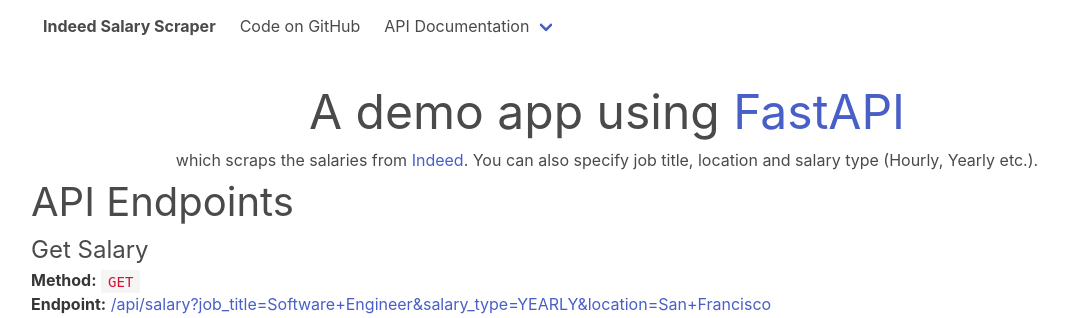
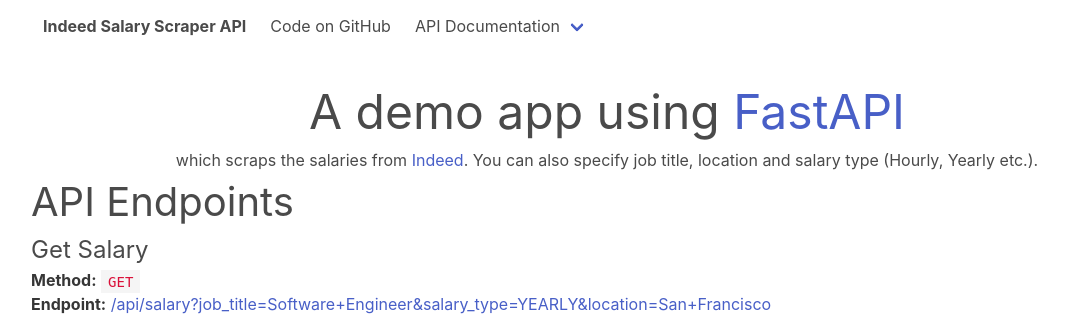
Before and after one commit to sarmadgulzar/indeed-scraper-fastapi, a FastAPI app: page / in a window 1280 px wide. Shown: the top 318 px of the page, without its empty margins (33-1101 px from the left). Run offline with FastAPI, Linux system fonts and the light colour scheme.

Commit message:
Changed title

```diff
--- a/templates/index.html
+++ b/templates/index.html
@@ -6,7 +6,7 @@
     <meta http-equiv="X-UA-Compatible" content="IE=edge">
     <meta name="viewport" content="width=device-width, initial-scale=1.0">
     <link href="{{ url_for('static', path='css/bulma.min.css') }}" rel="stylesheet">
-    <title>Indeed Salary Scraper</title>
+    <title>Indeed Salary Scraper API</title>
 </head>
 
 <body>
@@ -15,7 +15,7 @@
             <div id="navbarBasicExample" class="navbar-menu">
                 <div class="navbar-start">
                     <a class="navbar-item has-text-weight-bold" href="/">
-                        Indeed Salary Scraper
+                        Indeed Salary Scraper API
                     </a>
 
                     <a class="navbar-item" href="https://github.com/sarmadgulzar/indeed-scraper-fastapi">
```
Also changed, not shown: Discovery.md (deleted, +0 -4 lines).
